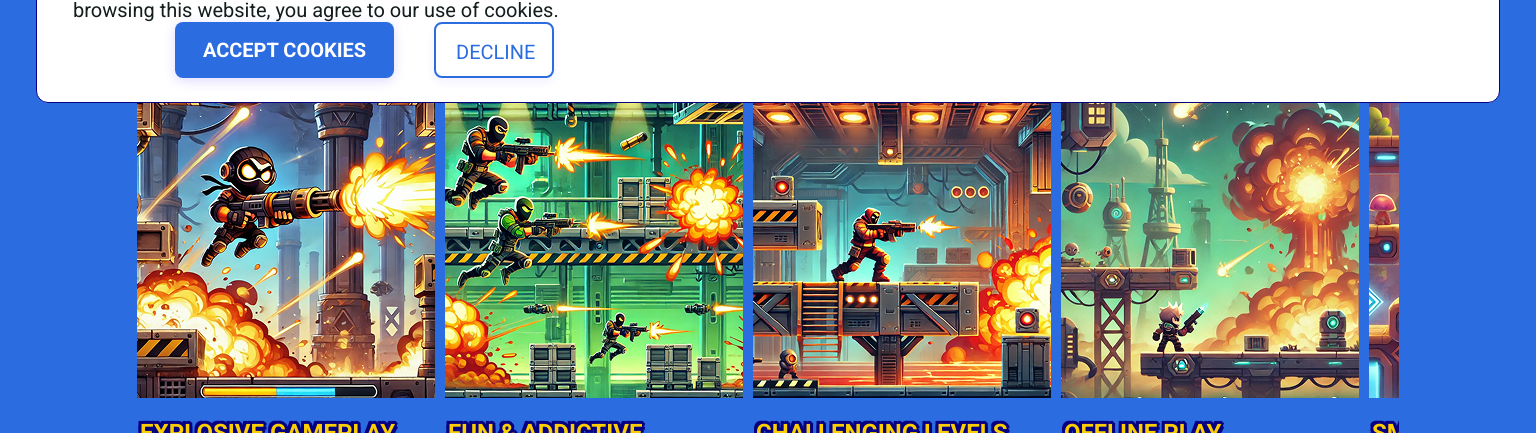
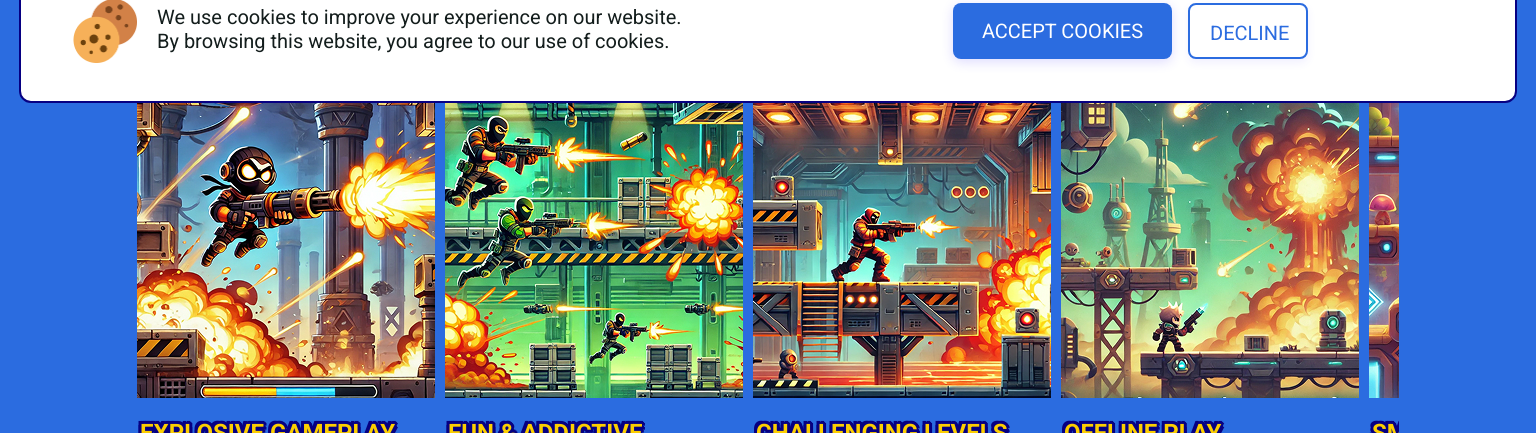
Before and after one commit to Kateryna-Katya/bazooka-boy, a website built with Vite: page src/index.html in a window 1536 px wide. Shown: the part 667-1100 px from the top of the page. Built offline with nearby package versions, Linux system fonts and the light colour scheme; a web font is replaced by a local one; what accordion-js would draw is missing.

Commit message:
fix cookies

```diff
--- a/src/css/cookie-popup.css
+++ b/src/css/cookie-popup.css
@@ -9,16 +9,17 @@
   border-radius: 12px;
   padding: 32px 16px;
   width: 374px;
-    max-height: 376px;
+  height: auto;
   z-index: 1200;
   display: none;
-    flex-direction: column;
+  text-align: center;
+}
 
-}
-  .cookies-img{
-    width:64px;
-    height:64px;
-    margin:0 auto 12px;
+.cookies-img {
+  width: 64px;
+  height: 64px;
+  margin: 0 auto 12px;
+  display: block;
 }
 
 .cookie-class {
@@ -26,98 +27,83 @@
   font-weight: 400;
   font-size: 16px;
   line-height: 1.5;
+  color: #131d1c;
+  max-width: 320px;
+  margin: 0 auto;
   text-align: center;
-    color: #131d1c;
+}
+
+.cookie-buttons {
+  margin: 32px auto 0;
+  width: 343px;
+  text-align: center;
+  display:inline-block;
+}
+
+.btn-accept,
+.btn-decline {
+  display: inline-block;
+  height: 56px;
+  font-family: "Roboto", sans-serif;
+  font-size: 20px;
+  line-height: 1.2;
+  border-radius: 8px;
+  cursor: pointer;
+  margin: 10px auto;
+}
+
+.btn-accept {
+  background: #2b6ce0;
+  color: #fff;
+  padding: 16px 20px;
+  width: 100%;
+  border: none;
+  box-shadow: 0 3px 12px 0 rgba(74, 58, 255, 0.18);
+}
+
+.btn-decline {
+  background: #fff;
+  color: #2b6ce0;
+  padding: 16px 20px;
+  width: 100%;
+  max-width: 343px;
+  border: 2px solid #2b6ce0;
+  box-shadow: 0 4px 8px 0 rgba(74, 58, 255, 0.08);
+}
+
+
+@media screen and (min-width: 1439px) {
+  .cookie-popup {
+    width: 1430px;
+    padding: 32px;
+  }
+
+  .cookies-img {
+    float: left;
+    margin: 4px 20px 0;
 
   }
 
+  .cookie-class {
+    font-size: 20px;
+    line-height: 1.2;
+    max-width: 620px;
+    text-align: left;
+    margin: 10px 0 0 20px;
+  }
+
   .cookie-buttons {
-    display: flex;
-    justify-content: center;
-    flex-direction: column;
-    gap: 20px;
-    margin-top:32px;
+    display:flex;
+    text-align: left;
+    margin: -60px  0  0 900px;
   }
 
   .btn-accept {
-    box-shadow: 0 3px 12px 0 rgba(74, 58, 255, 0.18);
-    background: #2b6ce0;
-    border-radius: 8px;
-padding: 16px 20px;
-width: 343px;
-height: 56px;
-font-family: "Roboto", sans-serif;
-font-weight: 700;
-font-size: 20px;
-line-height: 1.2;
-color: #fff;
-border:none;
-cursor:pointer;
-  }
-
-  .btn-decline {
-    box-shadow: 0 4px 8px 0 rgba(74, 58, 255, 0.08);
-    background: #fff;
-    border: 2px solid #2b6ce0;
-border-radius: 8px;
-padding: 16px 32px;
-width: 343px;
-height: 56px;
-font-family: "Roboto", sans-serif;
-font-weight: 400;
-font-size: 20px;
-line-height: 1.2;
-color: #2b6ce0;
-cursor:pointer;
-  }
-  @media screen and (min-width: 1440px) {
-    .cookie-popup {
-      border: 1px solid #070082;
-      border-radius: 12px;
-      width: 1430px;
-      max-height: 164px;
-      flex-direction: row;
-      bottom: 30px;
-      left: 50%;
-      transform: translateX(-50%);
-      align-items:center;
-      justify-content:center;
-    }
-
-    .cookies-img{
-      width:68px;
-      height:68px;
-      margin:0;
-    }
-    .cookie-class {
-      font-size: 20px;
-      line-height: 1.2;
-     max-width:608px;
-     text-align: start;
-     margin-left:20px;
-    }
-
-    .cookie-buttons {
-      display: flex;
-      justify-content: start;
-      flex-direction: row;
-      gap:40px;
-      margin-left:122px;
-      align-items:center;
-      margin-top:0;
-    }
-
-    .btn-accept {
-      border-radius: 8px;
-      padding: 16px 20px;
-      width: 219px;
-      height: 56px;
-
+    min-width: 219px;
   }
 
   .btn-decline {
     width: 120px;
-      height: 56px;
-      padding: 16px 20px;
+    margin-left: 16px;
   }
 }
--- a/src/css/header.css
+++ b/src/css/header.css
@@ -109,7 +109,6 @@ color: #fcce00;
 .links:active {
   font-family: "Roboto", sans-serif;
   font-weight: 800;
-  font-size: 20px;
   line-height: 1.2;
   color: #fff;
   text-shadow: 0 4px 2px rgba(0, 0, 0, 0.25);
--- a/src/partials/main.html
+++ b/src/partials/main.html
@@ -424,4 +424,5 @@
       </figure>
     </div>
   </div>
+  <span style="display:none;">Generated: 2025-04-13, Hash: x8d2m3z</span>
 </aside>
--- a/vite.config.js
+++ b/vite.config.js
@@ -6,7 +6,9 @@ import SortCss from 'postcss-sort-media-queries';
 
 export default defineConfig(({ command }) => {
   return {
+
     define: {
+
       [command === 'serve' ? 'global' : '_global']: {},
     },
     root: 'src',
```
Also changed, not shown: src/partials/cookie-popup.html (+1 -0 lines). Lines whose indentation alone changed are shown as unchanged.
